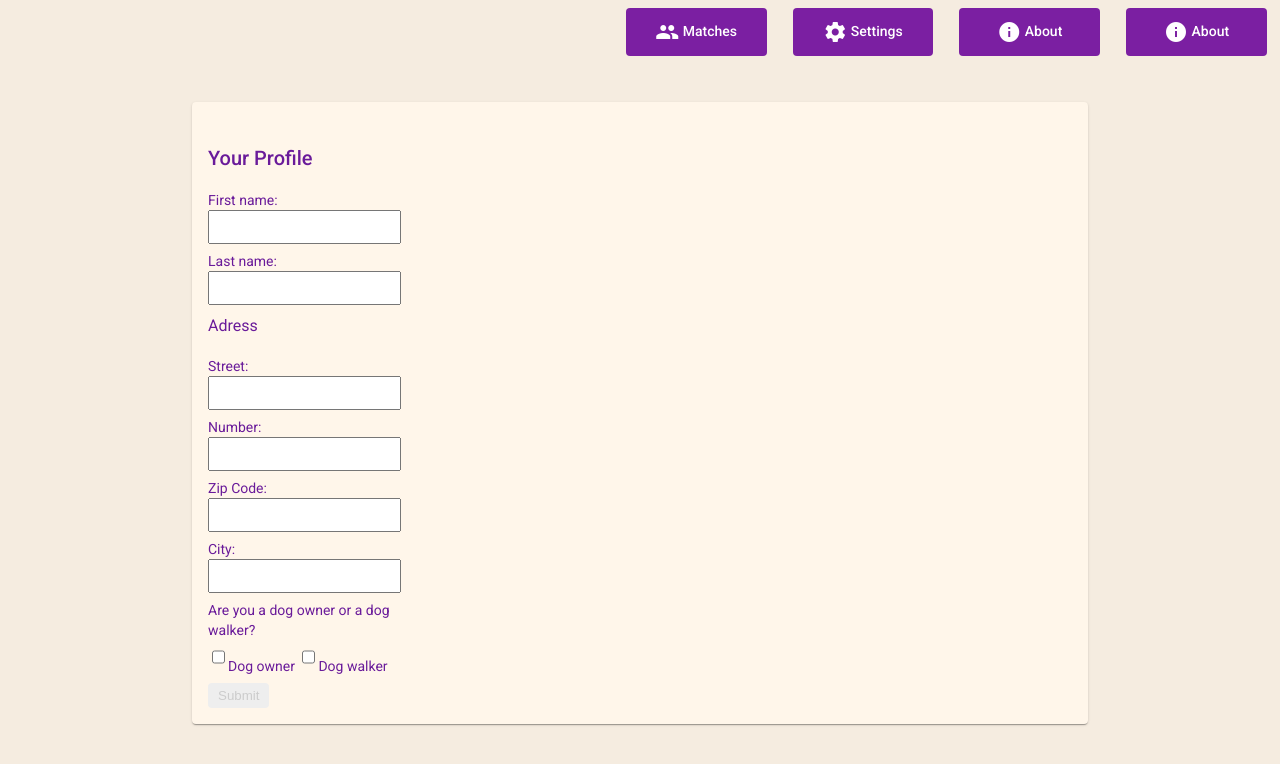
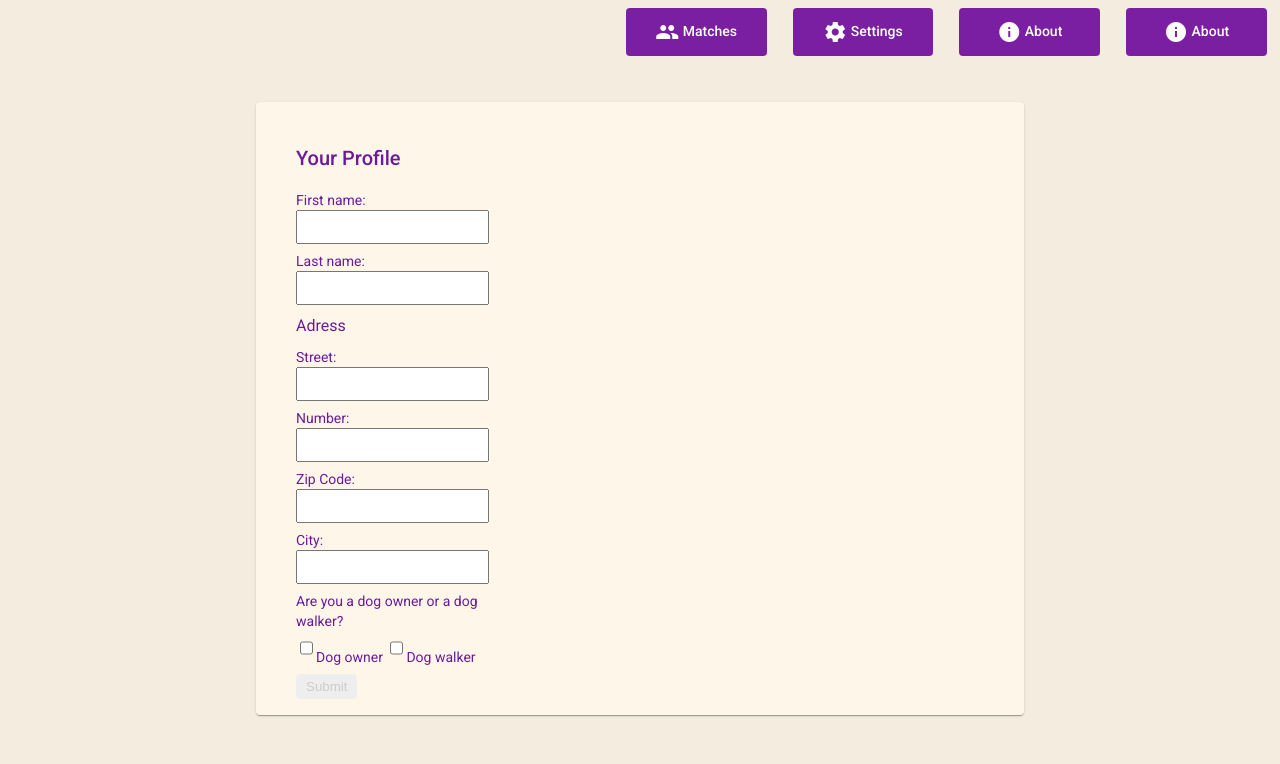
Before and after one commit to Florianbracke/kingsize, an Angular app in the folder frontend/: page /Profile in a window 1280 px wide. Shown: the top 764 px of the page. Built offline with nearby package versions, Linux system fonts and the light colour scheme.

Commit message:
Change margins profileform

```diff
--- a/frontend/src/app/profile/profile.component.css
+++ b/frontend/src/app/profile/profile.component.css
@@ -10,8 +10,8 @@
 
 .card {
     margin-top: 2%;
-    margin-left: 15%;
-    margin-right: 15%;
+    margin-left: 20%;
+    margin-right: 20%;
     background-color: #fff6ea;
     /* #a8540573 ? */
 
@@ -22,6 +22,10 @@
     display: flex;
     flex-direction: row;
     padding-top: 24px;
+}
+
+.flexitem {
+    margin-left: 24px;
 }
 
 label {
@@ -37,12 +41,17 @@ input {
     padding-left: .4em;
 }
 
+h3 {
+    margin-bottom: auto;
+}
+
 button {
     background-color: #c3aad3;
     border: none;
     padding: 5px 10px;
     border-radius: 4px;
     cursor: pointer;
+    margin-left: 24px;
 }
 
 button:hover {
```
